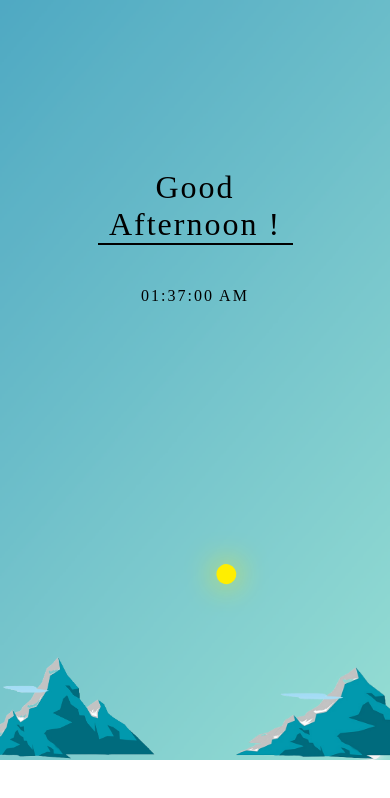
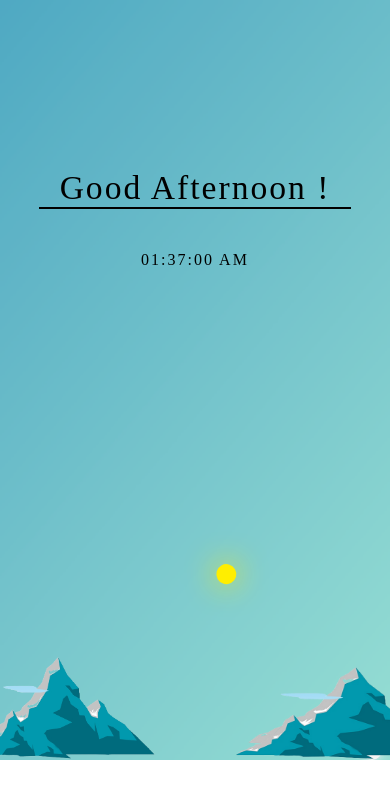
Before and after one commit to devbratkar/greeting, a plain HTML site: page index.html in a window 390 px wide. Drawn offline with Linux system fonts and the light colour scheme.

Commit message:
Update index.html

```diff
--- a/index.html
+++ b/index.html
@@ -1,4 +1,3 @@
-
 <!DOCTYPE html>
 <html lang="en">
   <head>
@@ -74,13 +73,14 @@
         border-radius: 50%;
         box-shadow: 0 0 10px whitesmoke;
       }
-      @media (max-width: 768px) and (max-height: 900px) {
+      @media (max-width: 768px){
         .secnery{
             height: 90vh;
             overflow-x: hidden;
         }
           .greet {
-              font-size: 2rem;
+            width: 80%;
+              font-size: 2.1rem;
               top: 20vh
           }
           .time {
@@ -170,14 +170,11 @@
           greet.innerHTML = "Good Afternoon !";
         }
         else if (time >=17 && time < 21) {
-          x = (time - 12) * 15 + 90;
-          greet.innerHTML = "Good Evening !";
-          greet.setAttribute("style","color: white;")
-          body.setAttribute("style", 'background-image: none ; background: linear-gradient(to right, #2C5364, #203A43, #0F2027);');
+          // x = (time - 12) * 15 + 90;
+          greet.innerHTML = "Good Evening !"
         }
         else {
           x = 0;
-          greet.setAttribute("style","color: white;")
           body.setAttribute("style", 'background-image: none ; background: linear-gradient(to right, #2C5364, #203A43, #0F2027);');
           greet.innerHTML = "Good Night !";
         }
```
